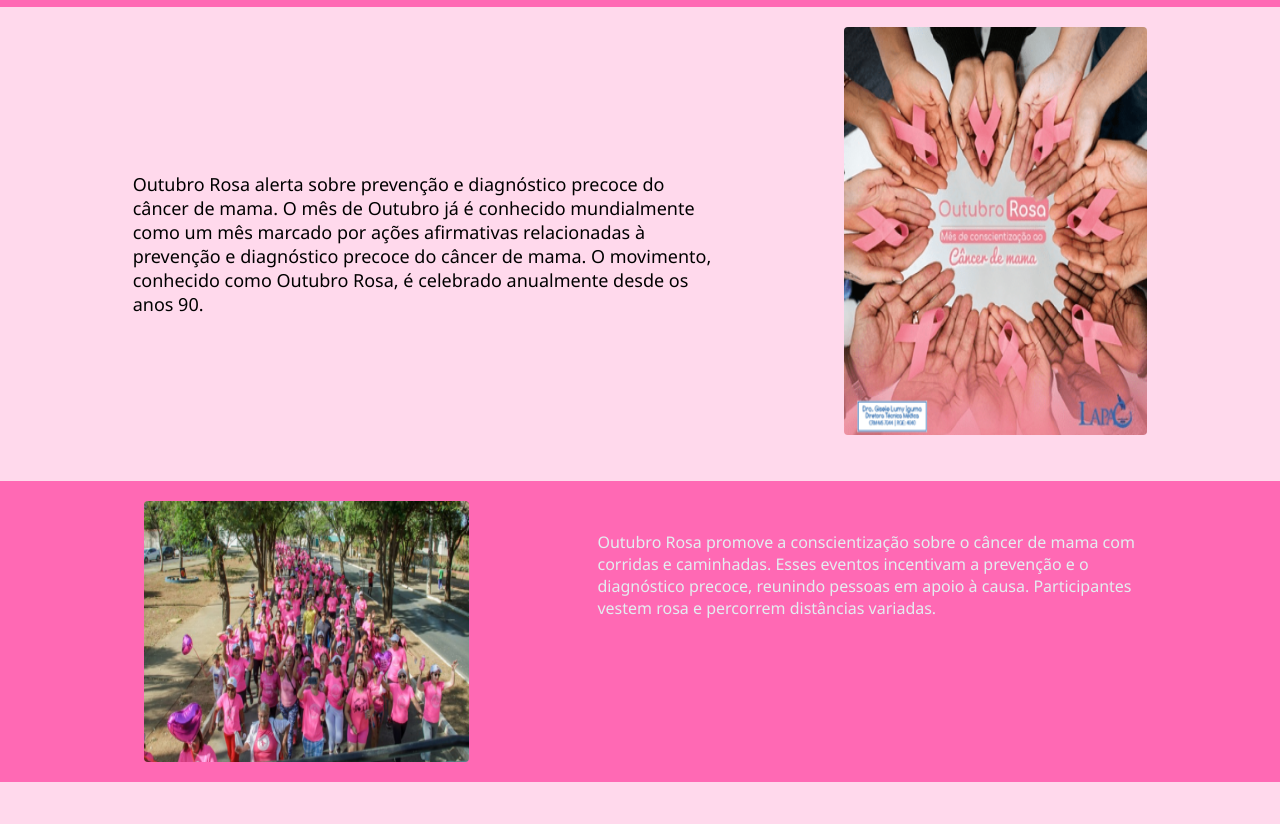
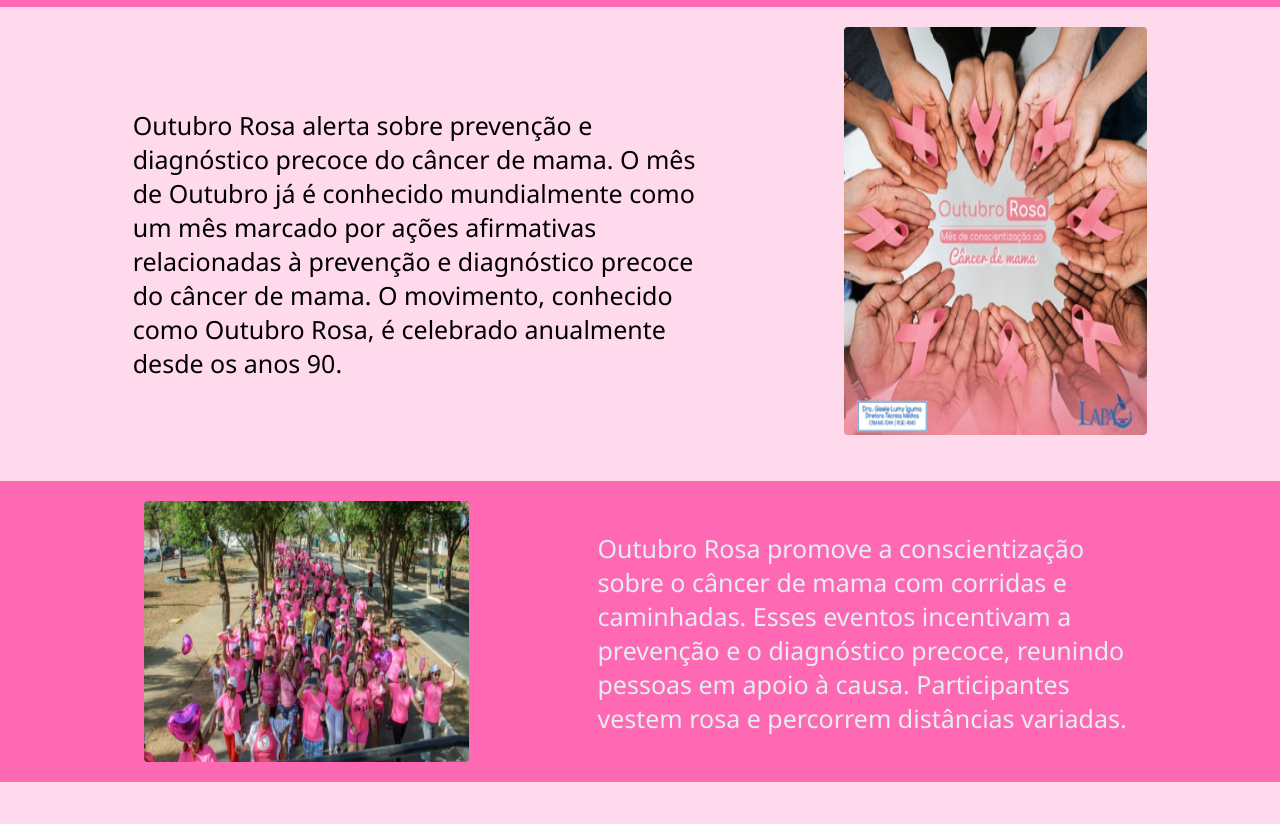
Before and after one commit to leonardofv/outubro_rosa_vai_na_web, a plain HTML site: page index.html in a window 1280 px wide. Shown: the part 128-952 px from the top of the page. Drawn offline with Linux system fonts and the light colour scheme.

Commit message:
enviando novamente com fonte do texto outubro rosa e do multirão aumentados

```diff
--- a/style.scss
+++ b/style.scss
@@ -56,7 +56,7 @@ header {
 .p-voce-sabe {
     width: 45.2vw;
     height: 54.2vh;
-    font-size: 18px; //tamanho era 25 mas ficou muito grande no Chrome
+    font-size: 25px; //tamanho era 25 mas ficou muito grande no Chrome
     font-weight: 400;
     display: flex;
     align-items: center;
@@ -91,7 +91,8 @@ header {
     width: 42.1vw;
     height: 25vh;
     color: #E4EEF1;
-    //font-size: 25px; //fonte ficou muito grande no Chrome
+    font-size: 25px;
+    //fonte ficou muito grande no Chrome
 }
 
 //---------------------------------------
```
Also changed, not shown: style.css, 1 other file.
